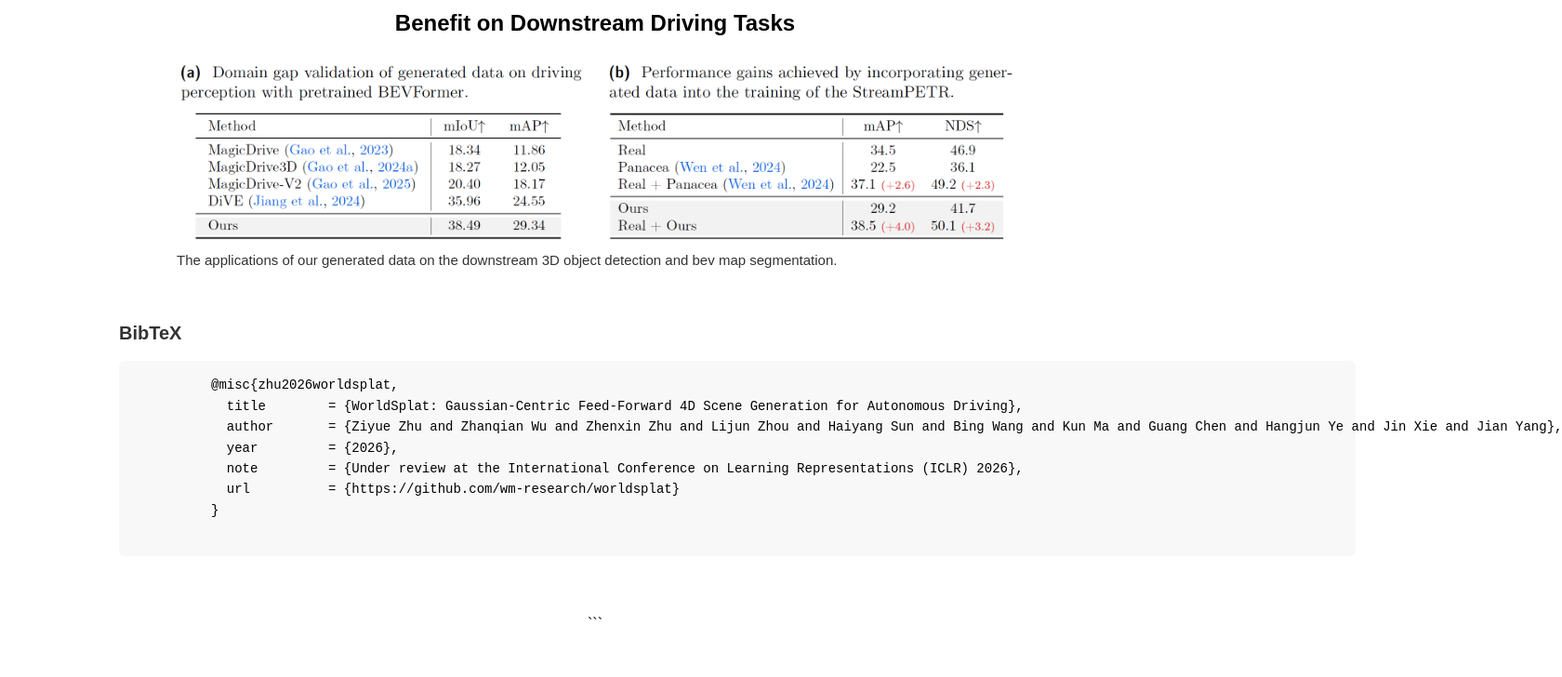
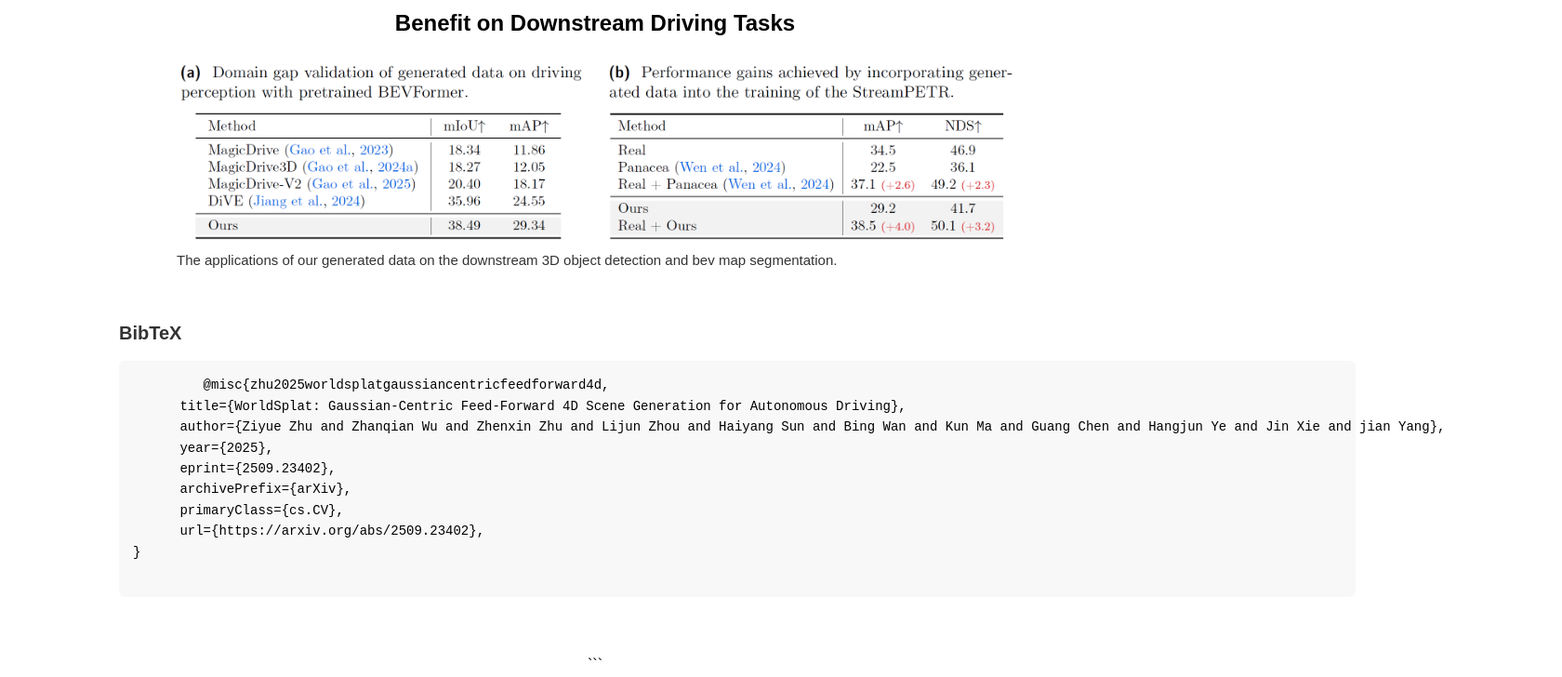
Before and after one commit to wm-research/worldsplat, a plain HTML site: page docs/index.html in a window 1280 px wide. Shown: the part 5605-6333 px from the top of the page at 93% size, 1680 px wide, since content can reach past the window. Before the commit the page ends 6288 px from the top, so only its background shows below. Drawn offline with Linux system fonts and the light colour scheme.

Commit message:
Update citation for WorldSplat paper

```diff
--- a/docs/index.html
+++ b/docs/index.html
@@ -432,13 +432,15 @@
                 overflow: visible;       /* 不出现滚动条 */
                 font-family: monospace;
                 font-size: 14px;">
-          @misc{zhu2026worldsplat,
-            title        = {WorldSplat: Gaussian-Centric Feed-Forward 4D Scene Generation for Autonomous Driving},
-            author       = {Ziyue Zhu and Zhanqian Wu and Zhenxin Zhu and Lijun Zhou and Haiyang Sun and Bing Wang and Kun Ma and Guang Chen and Hangjun Ye and Jin Xie and Jian Yang},
-            year         = {2026},
-            note         = {Under review at the International Conference on Learning Representations (ICLR) 2026},
-            url          = {https://github.com/wm-research/worldsplat}
-          }
+         @misc{zhu2025worldsplatgaussiancentricfeedforward4d,
+      title={WorldSplat: Gaussian-Centric Feed-Forward 4D Scene Generation for Autonomous Driving},
+      author={Ziyue Zhu and Zhanqian Wu and Zhenxin Zhu and Lijun Zhou and Haiyang Sun and Bing Wan and Kun Ma and Guang Chen and Hangjun Ye and Jin Xie and jian Yang},
+      year={2025},
+      eprint={2509.23402},
+      archivePrefix={arXiv},
+      primaryClass={cs.CV},
+      url={https://arxiv.org/abs/2509.23402},
+}
             </pre>
           </div>
 
```
